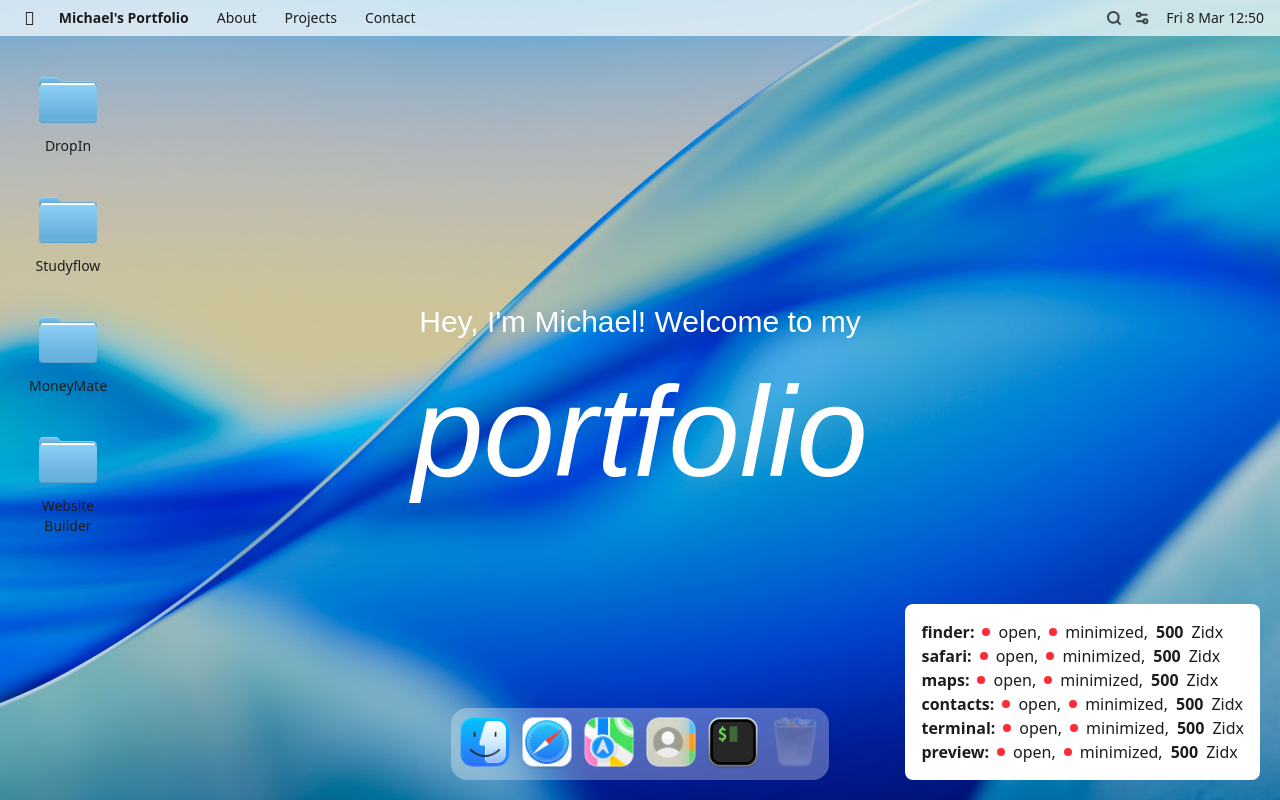
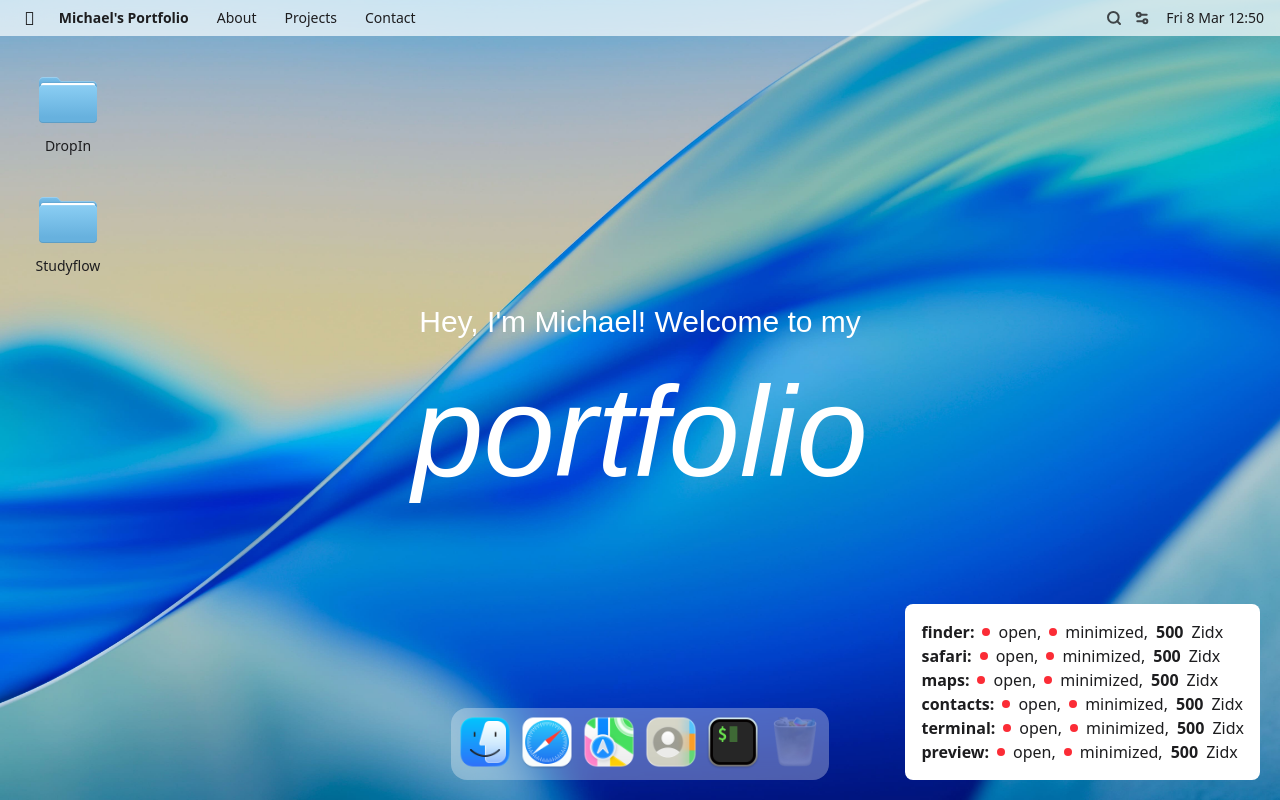
Before and after one commit to mvoemel/portfolio, a React (Vite) app: page / in a window 1280 px wide. Built offline with nearby package versions, Linux system fonts and the light colour scheme; a web font is replaced by a local one.

Commit message:
improved show on desktop behaviour

```diff
--- a/src/components/desktop.tsx
+++ b/src/components/desktop.tsx
@@ -1,60 +1,66 @@
-import { useGSAP } from "@gsap/react";
-import { Draggable } from "gsap/all";
+import { useGSAP } from '@gsap/react'
+import { Draggable } from 'gsap/all'
 
-import { useFinderStore } from "@/stores/finder-store";
-import { useWindowStore } from "@/stores/window-store";
-import { fileSystemRoot } from "@/lib/constants";
-import type { FileSystemItem, FolderItem } from "@/lib/types";
-import { cn } from "@/lib/util";
+import { useFinderStore } from '@/stores/finder-store'
+import { useWindowStore } from '@/stores/window-store'
+import { fileSystemRoot } from '@/lib/constants'
+import type { FileSystemItem } from '@/lib/types'
+import { cn } from '@/lib/util'
+
+function collectDesktopItems(items: FileSystemItem[]): FileSystemItem[] {
+  return items.flatMap((item) => {
+    const results: FileSystemItem[] = []
+    if (item.showOnDesktop) results.push(item)
+    if (item.kind === 'folder') results.push(...collectDesktopItems(item.children))
+    return results
+  })
+}
 
 export function Desktop() {
-  const { changeDirectory } = useFinderStore();
-  const { openWindow } = useWindowStore();
+  const { changeDirectory } = useFinderStore()
+  const { openWindow } = useWindowStore()
 
   useGSAP(() => {
-    Draggable.create(".folder");
-  }, []);
+    Draggable.create('.folder')
+  }, [])
 
-  const handleOpenProjectFinder = (project: FileSystemItem) => {
-    changeDirectory(project.id);
-    openWindow("finder");
-  };
+  const handleOpen = (item: FileSystemItem) => {
+    if (item.kind === 'folder') {
+      changeDirectory(item.id)
+      openWindow('finder')
+    } else {
+      openWindow('preview', item)
+    }
+  }
 
-  const projectsFolder: FolderItem | undefined = fileSystemRoot.children.find(
-    (item) => item.name === "Projects" && item.kind === "folder",
-  ) as FolderItem;
+  const desktopItems = collectDesktopItems(fileSystemRoot.children)
 
-  if (
-    !projectsFolder ||
-    !Array.isArray(projectsFolder.children) ||
-    projectsFolder.children.length < 1
-  )
-    return null;
+  if (desktopItems.length < 1) return null
 
   return (
     <section id="desktop" className="relative z-0 max-sm:hidden">
       <ul>
-        {projectsFolder.children.map((project) => (
+        {desktopItems.map((item) => (
           <li
-            key={project.id}
+            key={item.id}
             className={cn(
-              "absolute z-0 select-none flex items-center flex-col size-24",
-              "group folder",
-              project.windowPosition,
+              'absolute z-0 select-none flex items-center flex-col size-24',
+              'group folder',
+              item.windowPosition,
             )}
-            onClick={() => handleOpenProjectFinder(project)}
+            onClick={() => handleOpen(item)}
           >
             <img
-              src={project.icon}
-              className="group-hover:bg-bg-secondary/30 p-1 rounded-md"
-              alt={project.name}
+              src={item.icon}
+              alt={item.name}
+              className="size-18 group-hover:bg-bg-secondary/30 p-1 rounded-md"
             />
             <p className="text-sm text-text-primary text-center px-1 rounded-md transition-colors max-w-40">
-              {project.name}
+              {item.name}
             </p>
           </li>
         ))}
       </ul>
     </section>
-  );
+  )
 }
--- a/src/components/windows/preview.tsx
+++ b/src/components/windows/preview.tsx
@@ -1,7 +1,7 @@
 import ReactMarkdown from "react-markdown";
 import { Prism as SyntaxHighlighter } from "react-syntax-highlighter";
 import { vscDarkPlus } from "react-syntax-highlighter/dist/esm/styles/prism";
-import { DownloadIcon } from "lucide-react";
+import { DownloadIcon, ExternalLinkIcon } from "lucide-react";
 
 import { useWindowStore } from "@/stores/window-store";
 import type { FileSystemItem } from "@/lib/types";
@@ -30,6 +30,10 @@ function Preview() {
       </div>
     );
   }
+
+  const handleOpenInNewTab = () => {
+    if (file.meta.type === "pdf") window.open(file.meta.src, "_blank");
+  };
 
   const handleDownload = () => {
     if (!file || !file.downloadable) return;
@@ -130,6 +134,16 @@ function Preview() {
           </span>
         </div>
 
+        <div className="flex items-center gap-1">
+          {file.meta.type === "pdf" && (
+            <button
+              onClick={handleOpenInNewTab}
+              className="p-1.5 text-text-secondary hover:bg-bg-tertiary rounded transition-colors cursor-pointer"
+              title="Open in New Tab"
+            >
+              <ExternalLinkIcon size={18} />
+            </button>
+          )}
           {file.downloadable && (
             <button
               onClick={handleDownload}
@@ -139,8 +153,10 @@ function Preview() {
               <DownloadIcon size={18} />
             </button>
           )}
-
-        {!file.downloadable && <div className="w-4" />}
+          {file.meta.type !== "pdf" && !file.downloadable && (
+            <div className="w-4" />
+          )}
+        </div>
       </div>
 
       <div className="flex-1 overflow-hidden relative">{renderContent()}</div>
--- a/src/lib/constants.ts
+++ b/src/lib/constants.ts
@@ -100,7 +100,12 @@ const getIcon = (ext: string) => {
 const f = (
   name: string,
   meta: FileContent,
-  opts?: { enableDownload?: boolean; winPos?: string; icon?: string },
+  opts?: {
+    enableDownload?: boolean
+    windowPosition?: string
+    icon?: string
+    showOnDesktop?: boolean
+  },
 ): FileSystemItem => {
   const extension = name.split('.').pop() || 'txt'
   return {
@@ -110,7 +115,8 @@ const f = (
     extension,
     icon: opts?.icon || getIcon(extension),
     downloadable: opts?.enableDownload,
-    windowPosition: opts?.winPos,
+    windowPosition: opts?.windowPosition,
+    showOnDesktop: opts?.showOnDesktop,
     meta,
   }
 }
@@ -121,7 +127,8 @@ const d = (
   opts?: {
     icon?: string
     finderIcon?: LucideIcon
-    winPos?: string
+    windowPosition?: string
+    showOnDesktop?: boolean
   },
 ): FolderItem => ({
   id: nextId(),
@@ -129,9 +136,14 @@ const d = (
   name,
   icon: opts?.icon || iconsSrc.folders.default,
   finderIcon: opts?.finderIcon,
-  windowPosition: opts?.winPos,
+  windowPosition: opts?.windowPosition,
+  showOnDesktop: opts?.showOnDesktop,
   children,
 })
+
+// TODO: next widnow positions
+// { windowPosition: 'top-67 left-5', showOnDesktop: true },
+// { windowPosition: 'top-97 left-5', showOnDesktop: true },
 
 const javaCode = `public void wakeUp() {
     int snoozesHit = 0;
@@ -151,12 +163,12 @@ const aboutFolder = d(
       type: 'image',
       src: '/images/drivers-license.png',
     }),
-    // TODO: update if applicable
+    // TODO: update if necessary
     f('short-description.txt', {
       type: 'text',
       content: aboutShortDescription,
     }),
-    // TODO: update if applicable
+    // TODO: update if necessary
     f('hobbies.txt', { type: 'text', content: aboutHobbies }),
     // TODO: update
     f('technical-skills.md', { type: 'text', content: aboutTechnicalSkills }),
@@ -189,7 +201,8 @@ const projectsFolder = d(
         }),
       ],
       {
-        winPos: 'top-7 left-5',
+        windowPosition: 'top-7 left-5',
+        showOnDesktop: true,
       },
     ),
     d(
@@ -217,11 +230,9 @@ const projectsFolder = d(
           { enableDownload: true },
         ),
       ],
-      { winPos: 'top-37 left-5' },
+      { windowPosition: 'top-37 left-5', showOnDesktop: true },
     ),
-    d(
-      'MoneyMate',
-      [
+    d('MoneyMate', [
       f('README.md', { type: 'text', content: moneymateDesc }, { icon: iconsSrc.files.readme }),
       f('codebase.url', {
         type: 'link',
@@ -231,12 +242,8 @@ const projectsFolder = d(
         type: 'image',
         src: '/images/moneymate-mock.png',
       }),
-      ],
-      { winPos: 'top-67 left-5' },
-    ),
-    d(
-      'Website Builder',
-      [
+    ]),
+    d('Website Builder', [
       f(
         'README.md',
         { type: 'text', content: websiteBuilderDesc },
@@ -246,9 +253,7 @@ const projectsFolder = d(
         type: 'link',
         href: 'https://github.com/mvoemel/website-builder',
       }),
-      ],
-      { winPos: 'top-97 left-5' },
-    ),
+    ]),
   ],
   { icon: iconsSrc.folders.code, finderIcon: ClipboardListIcon },
 )
--- a/src/lib/types.ts
+++ b/src/lib/types.ts
@@ -15,6 +15,7 @@ interface FileSystemItemBase {
   name: string;
   icon?: string;
   position?: string;
+  showOnDesktop?: boolean;
 }
 
 export interface FileItem extends FileSystemItemBase {
```
Lines whose indentation alone changed are shown as unchanged.
